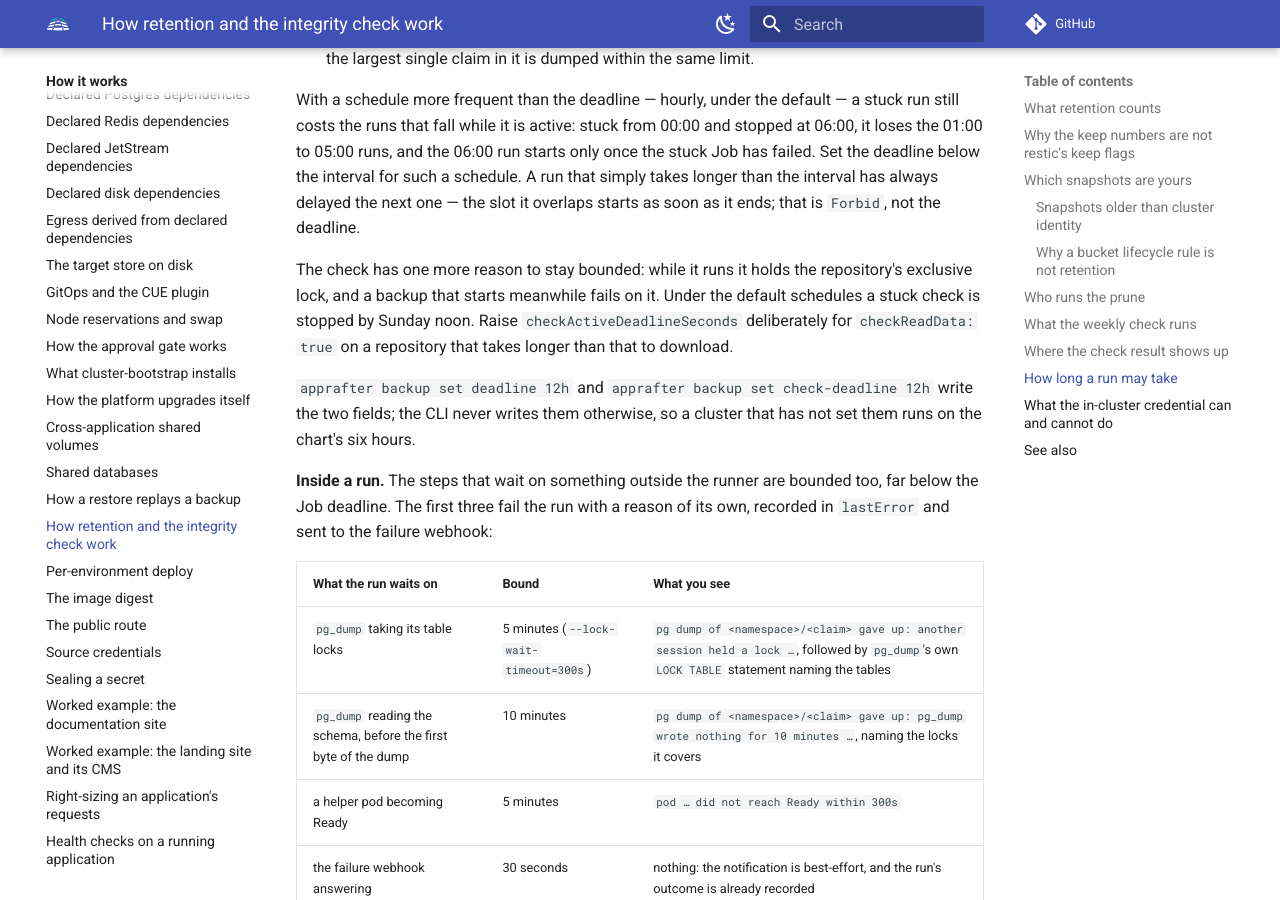
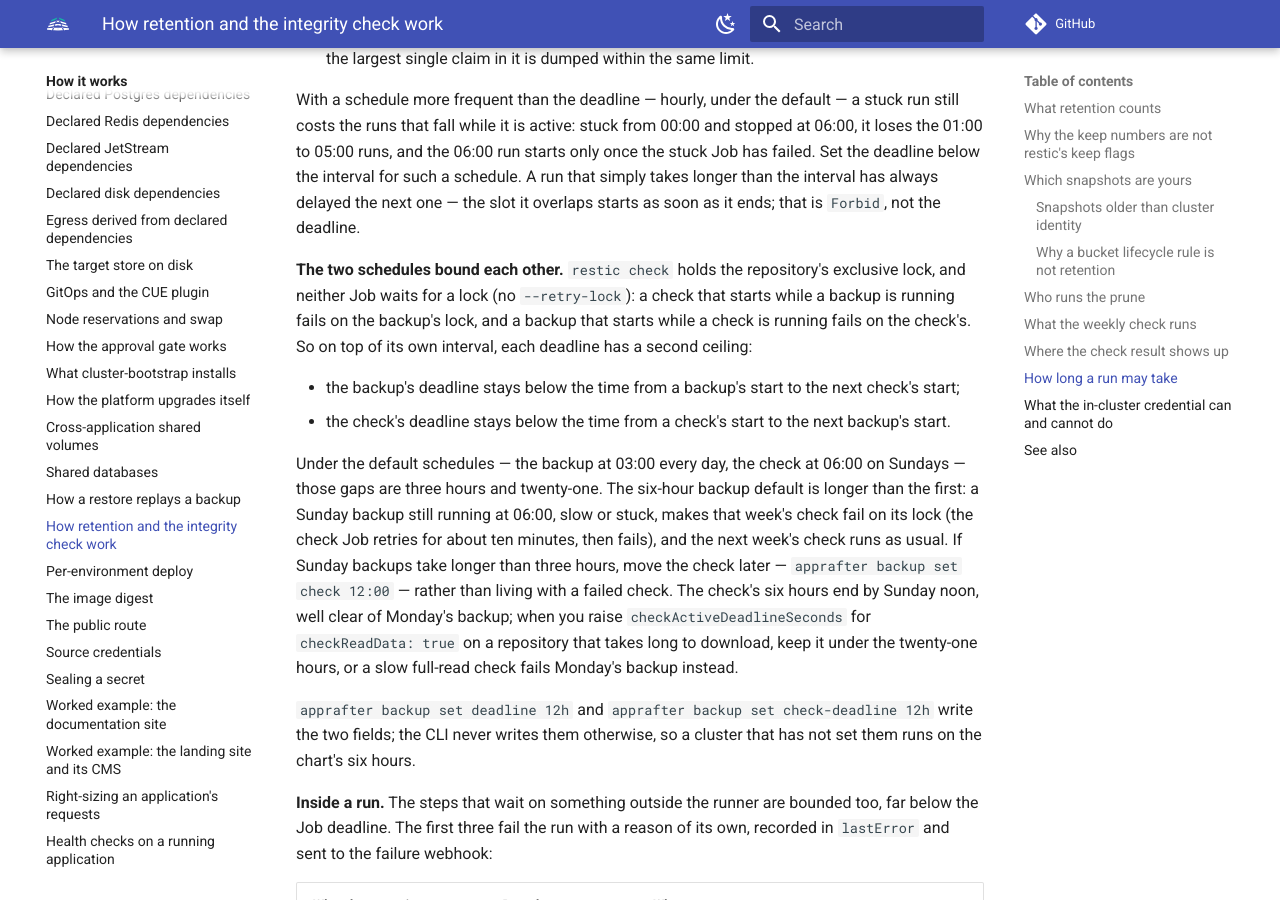
Before and after one commit to AppRafter/apprafter, an MkDocs documentation site: the page built from docs/how-it-works/backup-retention-and-checks.md, in a window 1280 px wide and 900 px high, scrolled down 6834 px. Built offline with MkDocs 1.6.1 and Material for MkDocs 9.7.7, drawn with Linux system fonts in a browser that asks for light colours; comment, search, counter and statistics services are not loaded.

Commit message:
docs(backup): the backup and check deadlines bound each other
`restic check` takes the repository's EXCLUSIVE lock and neither Job
retries a lock (no --retry-lock): a check that starts while a backup
runs fails on the backup's lock, and a backup that starts while a check
runs fails on the check's. The deadline guidance only compared each
deadline with its own schedule's interval, which lets both overlaps
through.

Stated wherever the deadlines are documented - the mechanism page, the
operator recipe, `backup set`'s help (and the generated reference), the
#BackupValues comments and the PlatformStack schema comments: the
backup's deadline stays below the gap from a backup's start to the next
check's start, the check's below the gap from the check's start to the
next backup's start. Under the default schedules (03:00 daily, Sunday
06:00) those gaps are 3 h and 21 h. The 6 h backup default exceeds the
first, and the docs say so plainly: a Sunday backup still running at
06:00 costs that week's check (its Job retries for about ten minutes,
then fails), and `apprafter backup set check 12:00` moves the check
clear of it. The defaults are unchanged; the check's 6 h ends by Sunday
noon, well inside its 21 h.

Docs, comments and help text only. Schema comments do not reach the
generated CRD (no descriptions); crd-check and lint-cue pass.

Co-Authored-By: Claude Opus 5.5 (1M context) <noreply@anthropic.com>
Claude-Session: https://claude.ai/code/session_017Bytw2vARXjnSLKB3YhkSe

```diff
--- a/docs/how-it-works/backup-retention-and-checks.md
+++ b/docs/how-it-works/backup-retention-and-checks.md
@@ -322,11 +322,28 @@ for such a schedule. A run that simply takes longer than the interval has
 always delayed the next one — the slot it overlaps starts as soon as it ends;
 that is `Forbid`, not the deadline.
 
-The check has one more reason to stay bounded: while it runs it holds the
-repository's exclusive lock, and a backup that starts meanwhile fails on it.
-Under the default schedules a stuck check is stopped by Sunday noon. Raise
-`checkActiveDeadlineSeconds` deliberately for `checkReadData: true` on a
-repository that takes longer than that to download.
+**The two schedules bound each other.** `restic check` holds the repository's
+exclusive lock, and neither Job waits for a lock (no `--retry-lock`): a check
+that starts while a backup is running fails on the backup's lock, and a
+backup that starts while a check is running fails on the check's. So on top of
+its own interval, each deadline has a second ceiling:
+
+- the backup's deadline stays below the time from a backup's start to the next
+  check's start;
+- the check's deadline stays below the time from a check's start to the next
+  backup's start.
+
+Under the default schedules — the backup at 03:00 every day, the check at
+06:00 on Sundays — those gaps are three hours and twenty-one. The six-hour
+backup default is longer than the first: a Sunday backup still running at
+06:00, slow or stuck, makes that week's check fail on its lock (the check Job
+retries for about ten minutes, then fails), and the next week's check runs as
+usual. If Sunday backups take longer than three hours, move the check later —
+`apprafter backup set check 12:00` — rather than living with a failed check.
+The check's six hours end by Sunday noon, well clear of Monday's backup; when
+you raise `checkActiveDeadlineSeconds` for `checkReadData: true` on a
+repository that takes long to download, keep it under the twenty-one hours, or
+a slow full-read check fails Monday's backup instead.
 
 `apprafter backup set deadline 12h` and `apprafter backup set check-deadline
 12h` write the two fields; the CLI never writes them otherwise, so a cluster
```
Also changed, not shown: docs/operator-guide/backup-maintenance.md (+9 -1 lines), docs/reference/cli/backup.md (+1 -1 lines), docs/reference/cli/commands.json, 3 other files.
